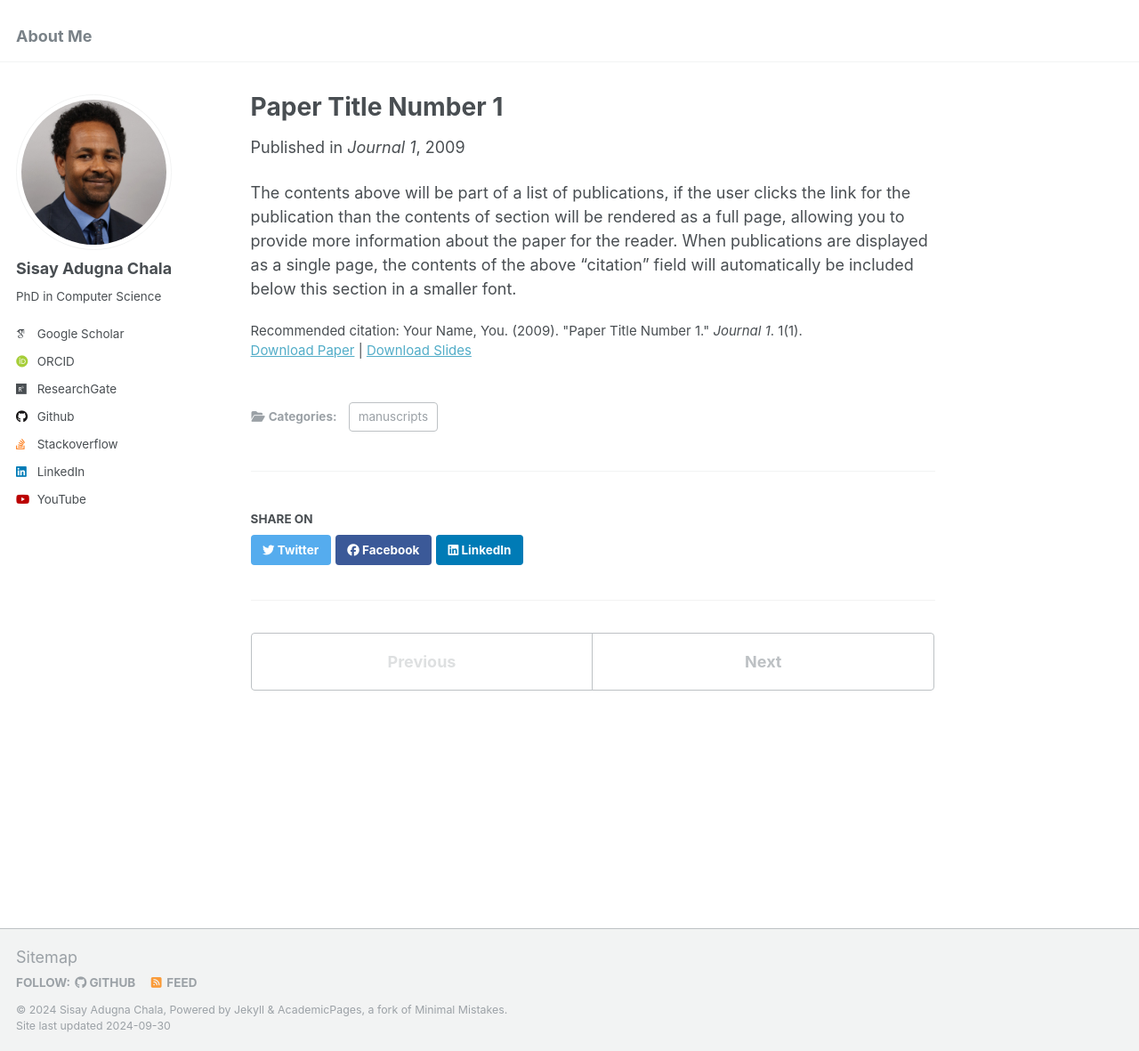
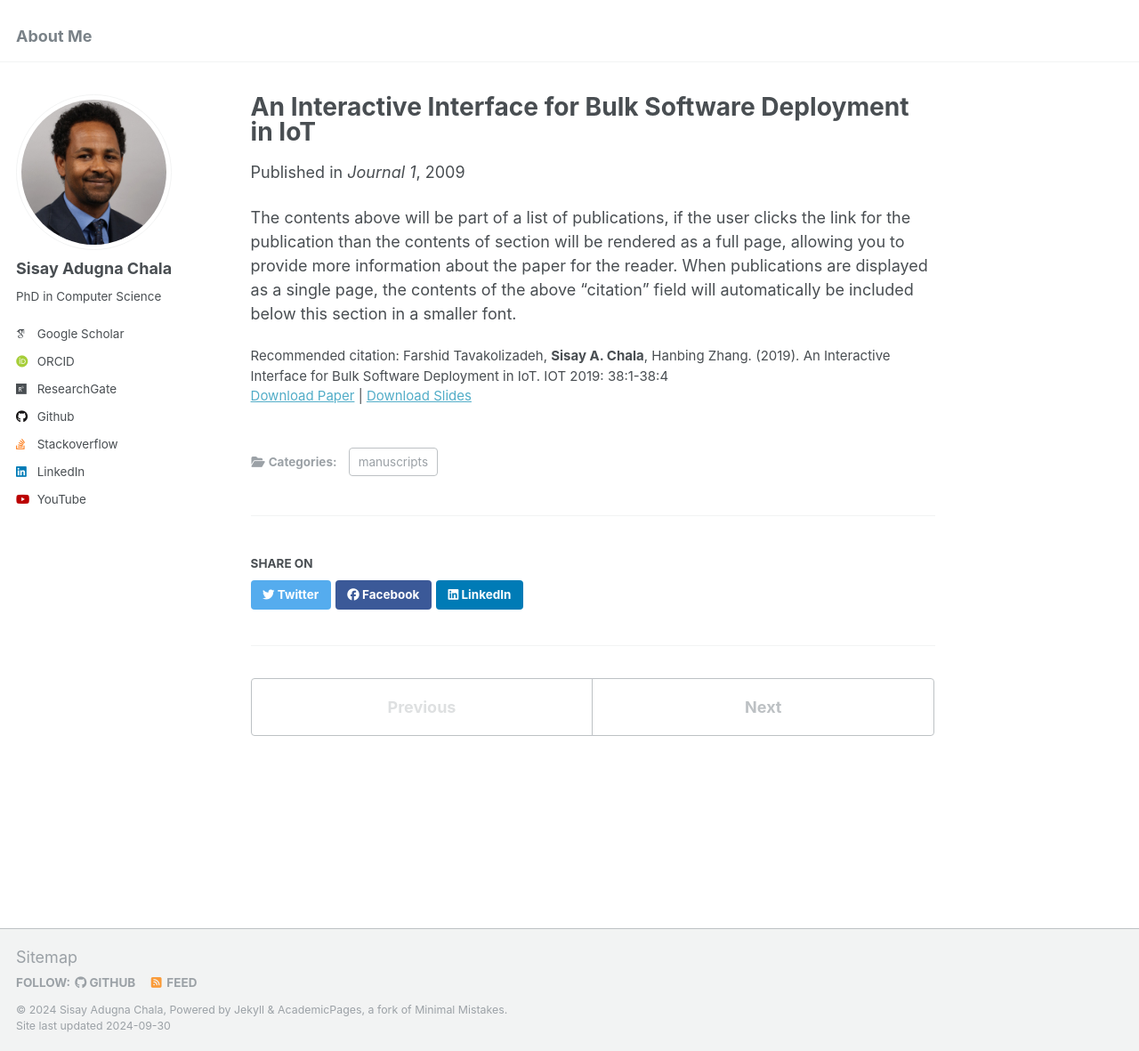
Before and after one commit to sisayie/sisayie.github.io, a Jekyll site: the page built from _publications/2009-10-01-paper-title-number-1.md, in a window 1280 px wide and 1181 px high. Shown: the whole window at 89% size. Built offline with Jekyll 4.4.1, drawn with Linux system fonts in a browser that asks for light colours; some web fonts are replaced.

Commit message:
publications

```diff
--- a/_publications/2009-10-01-paper-title-number-1.md
+++ b/_publications/2009-10-01-paper-title-number-1.md
@@ -1,14 +1,14 @@
 ---
-title: "Paper Title Number 1"
+title: "An Interactive Interface for Bulk Software Deployment in IoT"
 collection: publications
 category: manuscripts
 permalink: /publication/2009-10-01-paper-title-number-1
-excerpt: 'This paper is about the number 1. The number 2 is left for future work.'
+excerpt: 'An Interactive Interface for Bulk Software Deployment in IoT'
 date: 2009-10-01
 venue: 'Journal 1'
 slidesurl: 'http://academicpages.github.io/files/slides1.pdf'
 paperurl: 'http://academicpages.github.io/files/paper1.pdf'
-citation: 'Your Name, You. (2009). &quot;Paper Title Number 1.&quot; <i>Journal 1</i>. 1(1).'
+citation: 'Farshid Tavakolizadeh, <b>Sisay A. Chala</b>, Hanbing Zhang. (2019). An Interactive Interface for Bulk Software Deployment in IoT. IOT 2019: 38:1-38:4' #'Your Name, You. (2009). &quot;Paper Title Number 1.&quot; <i>Journal 1</i>. 1(1).'
 ---
 
 The contents above will be part of a list of publications, if the user clicks the link for the publication than the contents of section will be rendered as a full page, allowing you to provide more information about the paper for the reader. When publications are displayed as a single page, the contents of the above "citation" field will automatically be included below this section in a smaller font.
```
